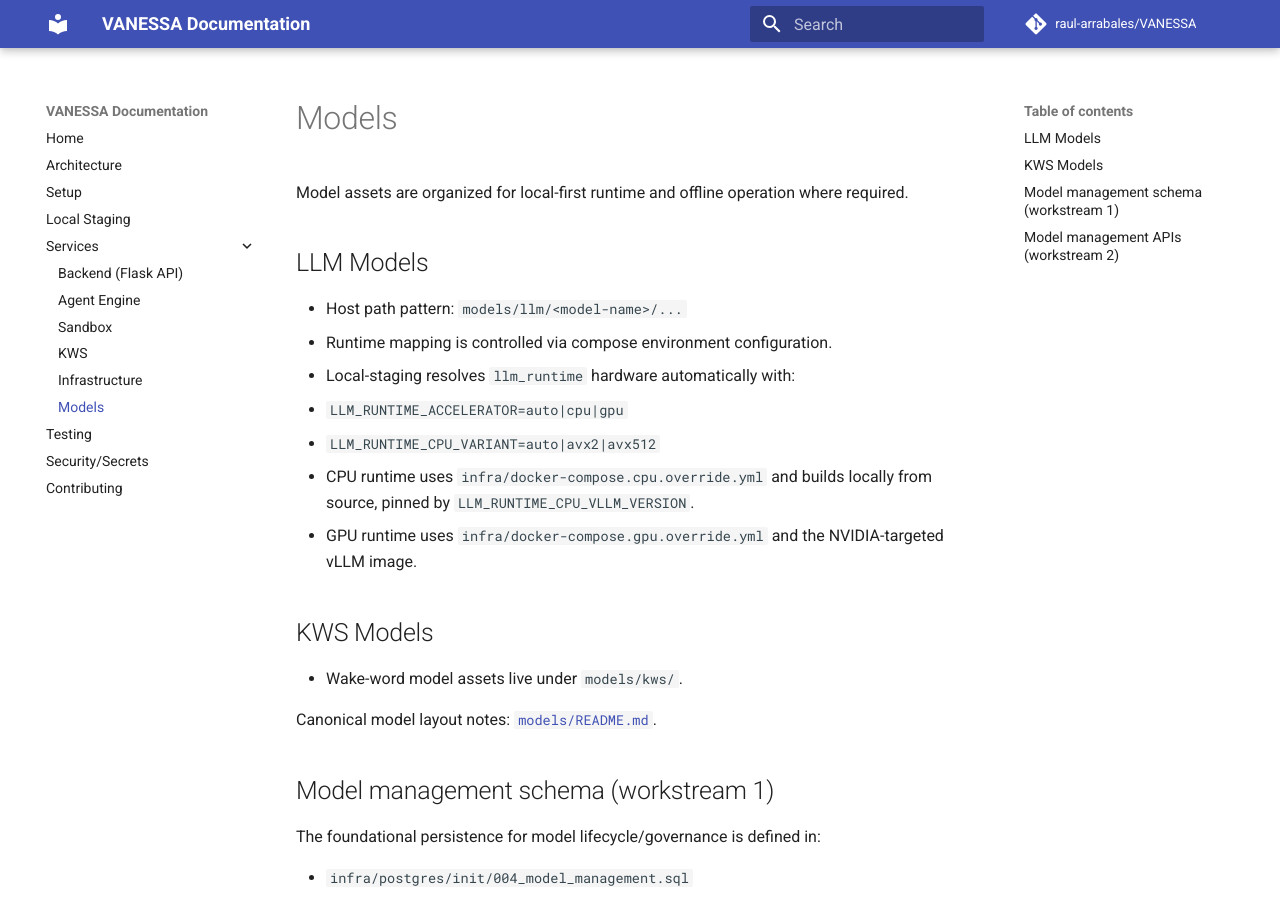
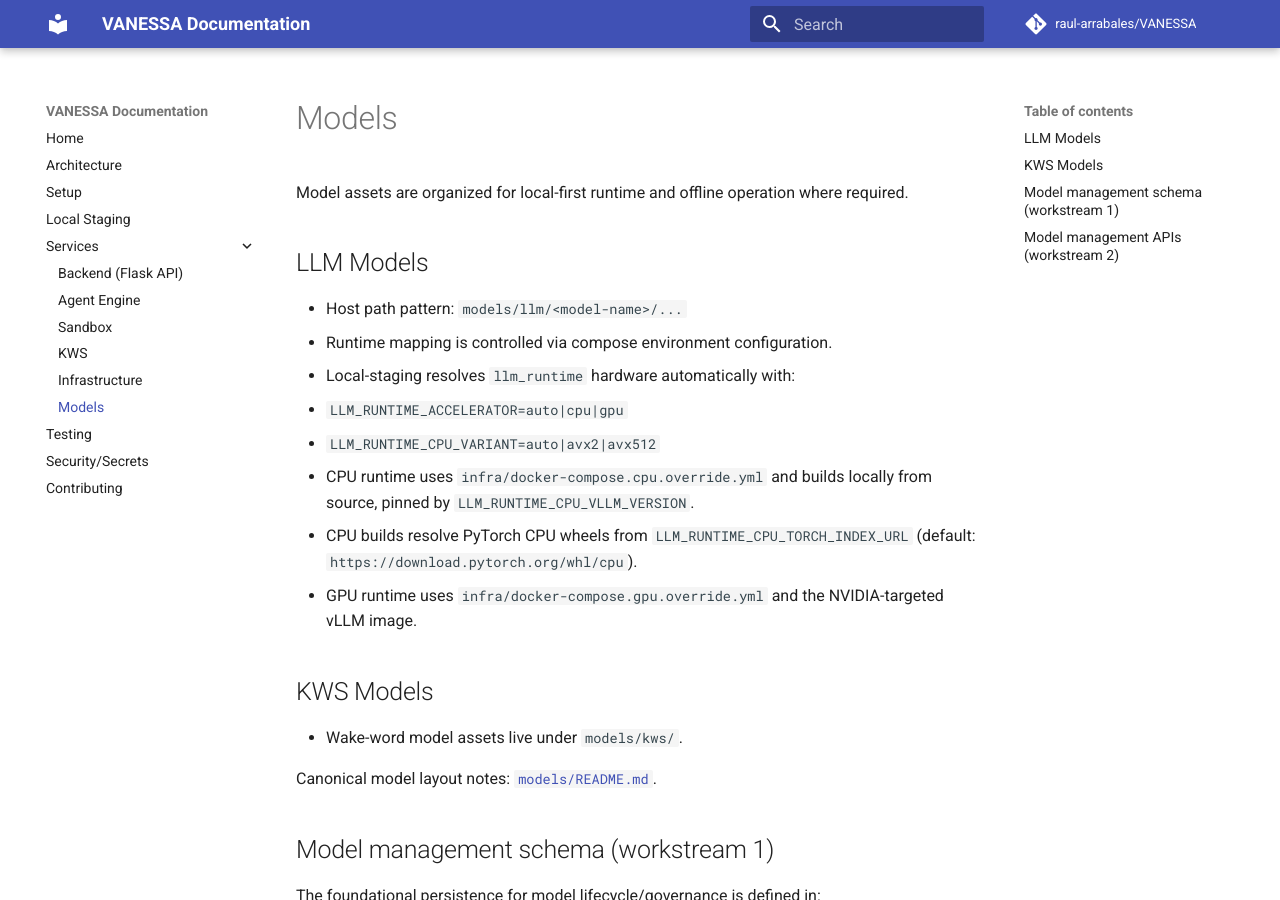
Before and after one commit to raul-arrabales/VANESSA, an MkDocs documentation site: the page built from docs/services/models.md, in a window 1280 px wide and 900 px high. Built offline with MkDocs 1.6.1 and Material for MkDocs 9.7.7, drawn with Linux system fonts in a browser that asks for light colours; comment, search, counter and statistics services are not loaded.

Commit message:
Fix llm_runtime CPU Build Failure by Using the Official vLLM CPU Install Flow

```diff
--- a/docs/services/models.md
+++ b/docs/services/models.md
@@ -10,6 +10,7 @@
   - `LLM_RUNTIME_ACCELERATOR=auto|cpu|gpu`
   - `LLM_RUNTIME_CPU_VARIANT=auto|avx2|avx512`
 - CPU runtime uses `infra/docker-compose.cpu.override.yml` and builds locally from source, pinned by `LLM_RUNTIME_CPU_VLLM_VERSION`.
+- CPU builds resolve PyTorch CPU wheels from `LLM_RUNTIME_CPU_TORCH_INDEX_URL` (default: `https://download.pytorch.org/whl/cpu`).
 - GPU runtime uses `infra/docker-compose.gpu.override.yml` and the NVIDIA-targeted vLLM image.
 
 ## KWS Models
```
Also changed, not shown: README.md (+1 -0 lines), ops/local-staging/README.md (+2 -0 lines), 7 other files.
